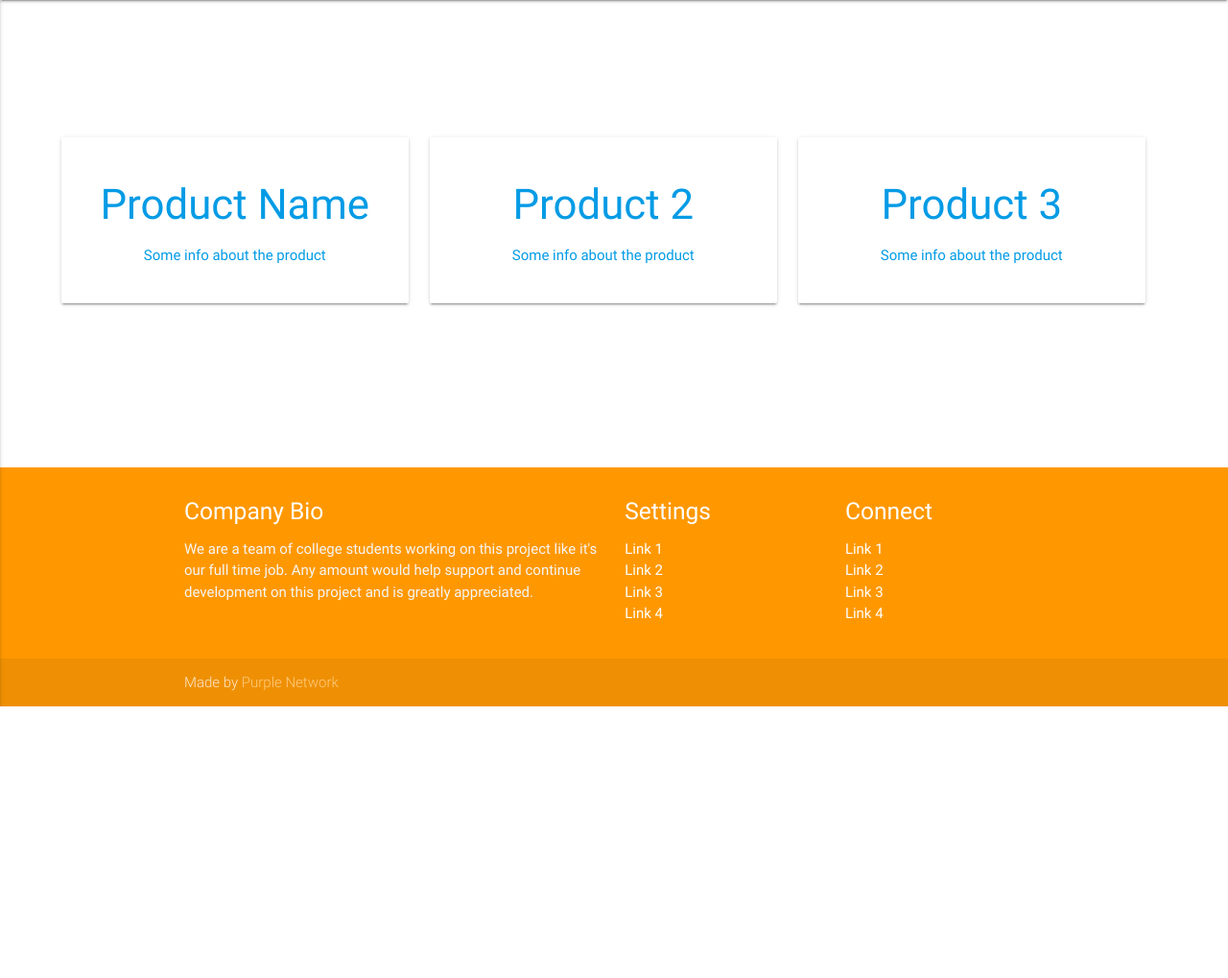
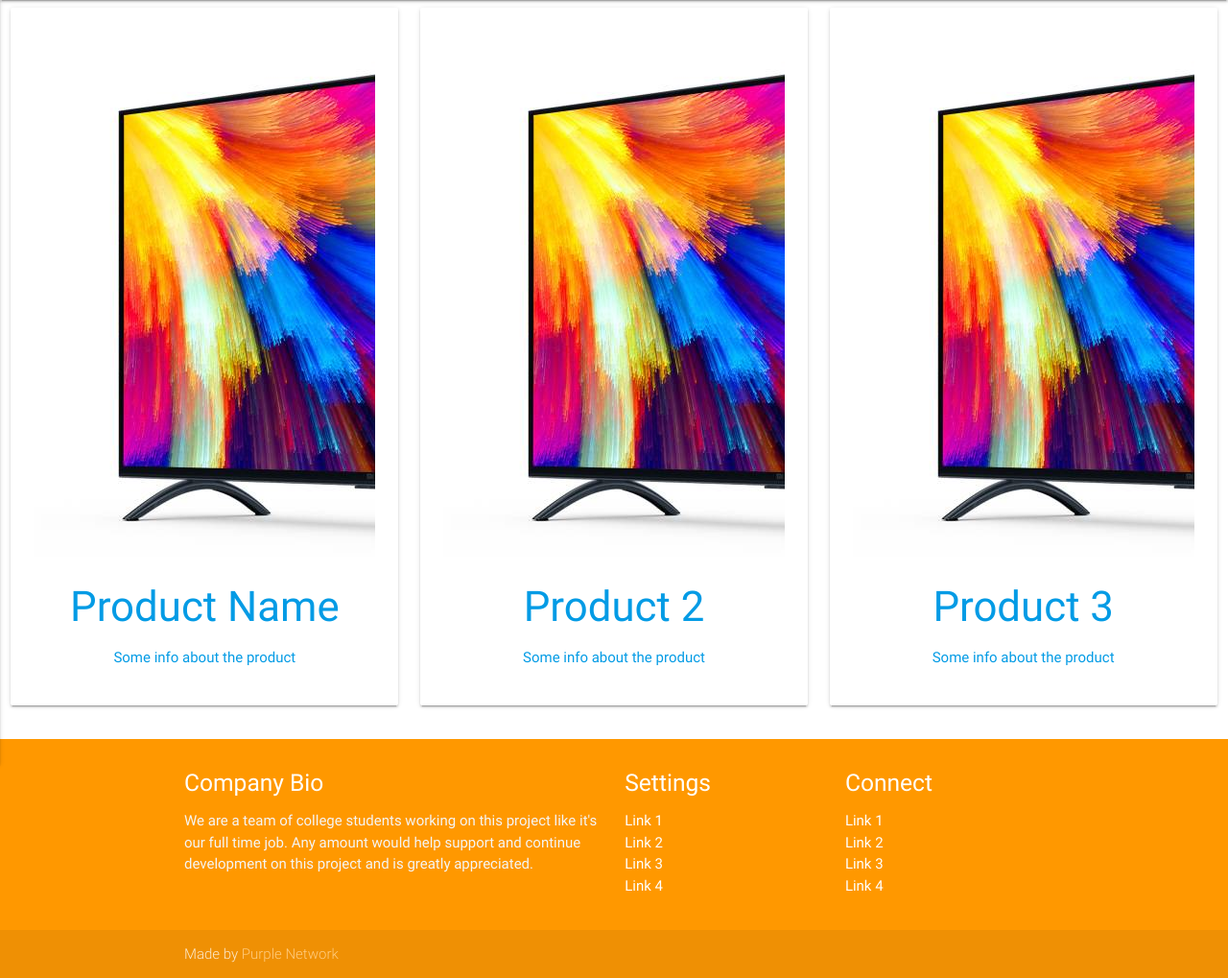
Before and after one commit to HimanshuMittal01/Personal-Genie, a Flask app: page /output in a window 1280 px wide. Shown: the part 64-1083 px from the top of the page at 96% size. Before the commit the page ends 800 px from the top, so only its background shows below. Run offline with Flask 2, Linux system fonts and the light colour scheme; some libraries are stand-ins or nearby versions.

Commit message:
edited output

```diff
--- a/app.py
+++ b/app.py
@@ -29,5 +29,9 @@ def inspire():
 def output():
 	return render_template('output.html')
 
+@app.route('/recommendation1')
+def reccomendation1():
+	return render_template('inspireme.html')
+
 if __name__ == '__main__':
     app.run(debug=True)
--- a/templates/output.html
+++ b/templates/output.html
@@ -2,23 +2,33 @@
 
 {% block body %}
 <body>
-	<div class="container" style="width: 90%; height: 90%;max-height: 100%;max-width: 100%;margin:auto;" >
-		<div class="row" style="width: 100%;height: 100%;">
+	<!--<div class="container" >-->
+		<div class="row" >
 			<div class="flexbox">
 				<div class="col s4 center-align">
-					<a href="Product link">
+
+
+					<a href="{{url_for('reccomendation1')}}">
 						<div class="card-panel hoverable tab">
+							<div class="card-image waves-effect waves-block waves-light">
+                				<img class="activator" src="{{url_for('static', filename='images/television.jpeg')}}">
+            				</div>
+
 							<h3>Product Name</h3>
 							<div class="card-content">
 	      						<p>Some info about the product
 	      						</p>
+
 	      					</div>
 	      				</div>
 	      			</a>
 	      		</div>
 	      		<div class="col s4 center-align">
-	      			<a href="Product Link">
+	      			<a href="{{url_for('reccomendation1')}}">
 	      				<div class="card-panel hoverable tab">
+	      					<div class="card-image waves-effect waves-block waves-light">
+                				<img class="activator" src="{{url_for('static', filename='images/television.jpeg')}}">
+            				</div>
 	      					<h3>Product 2</h3>
 	      					<div class="card-content">
 	      						<p>Some info about the product
@@ -28,8 +38,11 @@
 	      			</a>
 	      		</div>
 	      		<div class="col s4 center-align">
-	      			<a href="Product Link">
+	      			<a href="{{url_for('reccomendation1')}}">
 	      				<div class="card-panel hoverable tab">
+	      					<div class="card-image waves-effect waves-block waves-light">
+                				<img class="activator" src="{{url_for('static', filename='images/television.jpeg')}}">
+            				</div>
 	      					<h3>Product 3</h3>
 	      					<div class="card-content">
 	      						<p>Some info about the product
@@ -41,7 +54,7 @@
 	      	</div>
 
       	</div>
-    </div>
+    <!--</div>-->
 </body>
 
 {% endblock %}
```
